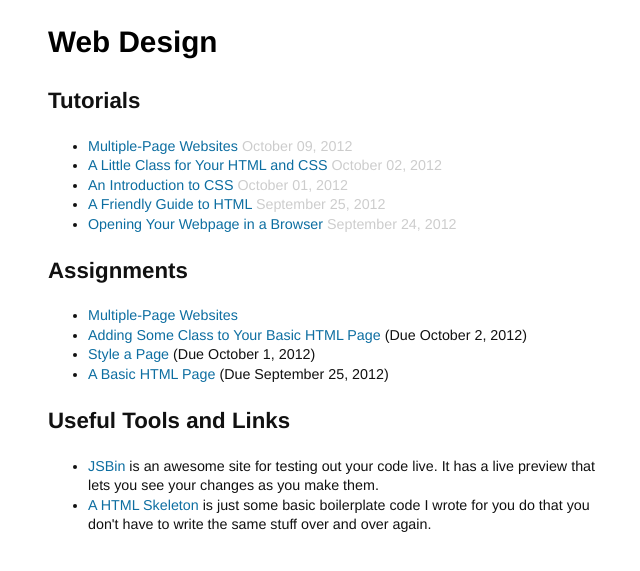
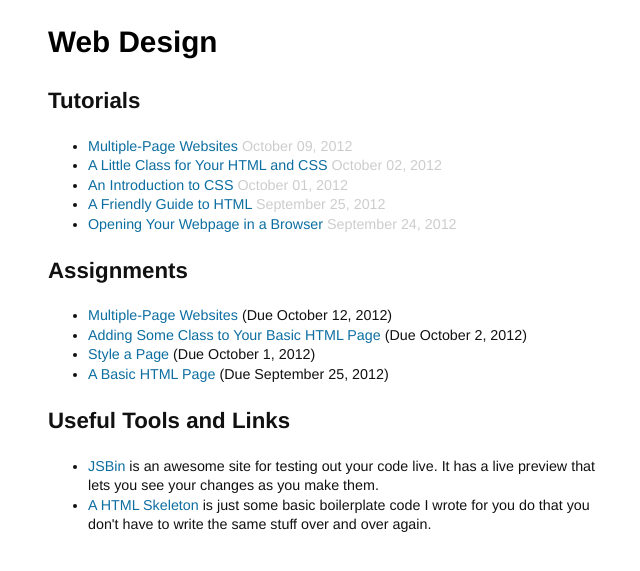
Before and after one commit to scholarsnyc/web-design, a Jekyll site: the page built from index.html, in a window 1280 px wide. Shown: the top 571 px of the page, without its empty margins (317-957 px from the left). Built offline with Jekyll 4.4.1, drawn with Linux system fonts in a browser that asks for light colours.

Commit message:
Add due date to multi-page assignment

```diff
--- a/_posts/2012-10-09-multipage-websites.md
+++ b/_posts/2012-10-09-multipage-websites.md
@@ -3,6 +3,7 @@
 title: Multiple-Page Websites
 layout: default
 categories: tutorials assignments
+due: October 12, 2012
 
 ---
 
```
Also changed, not shown: 1 other file.
